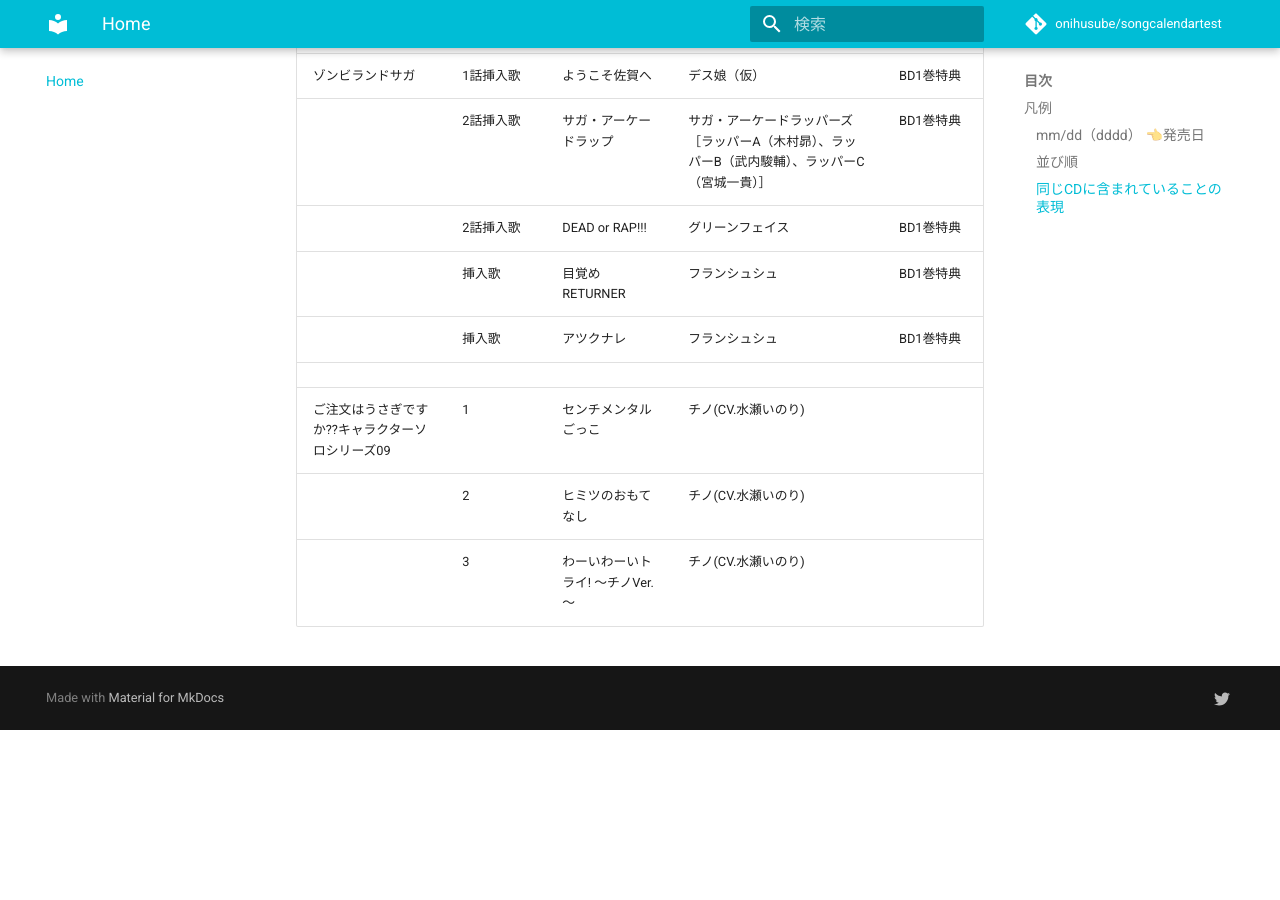
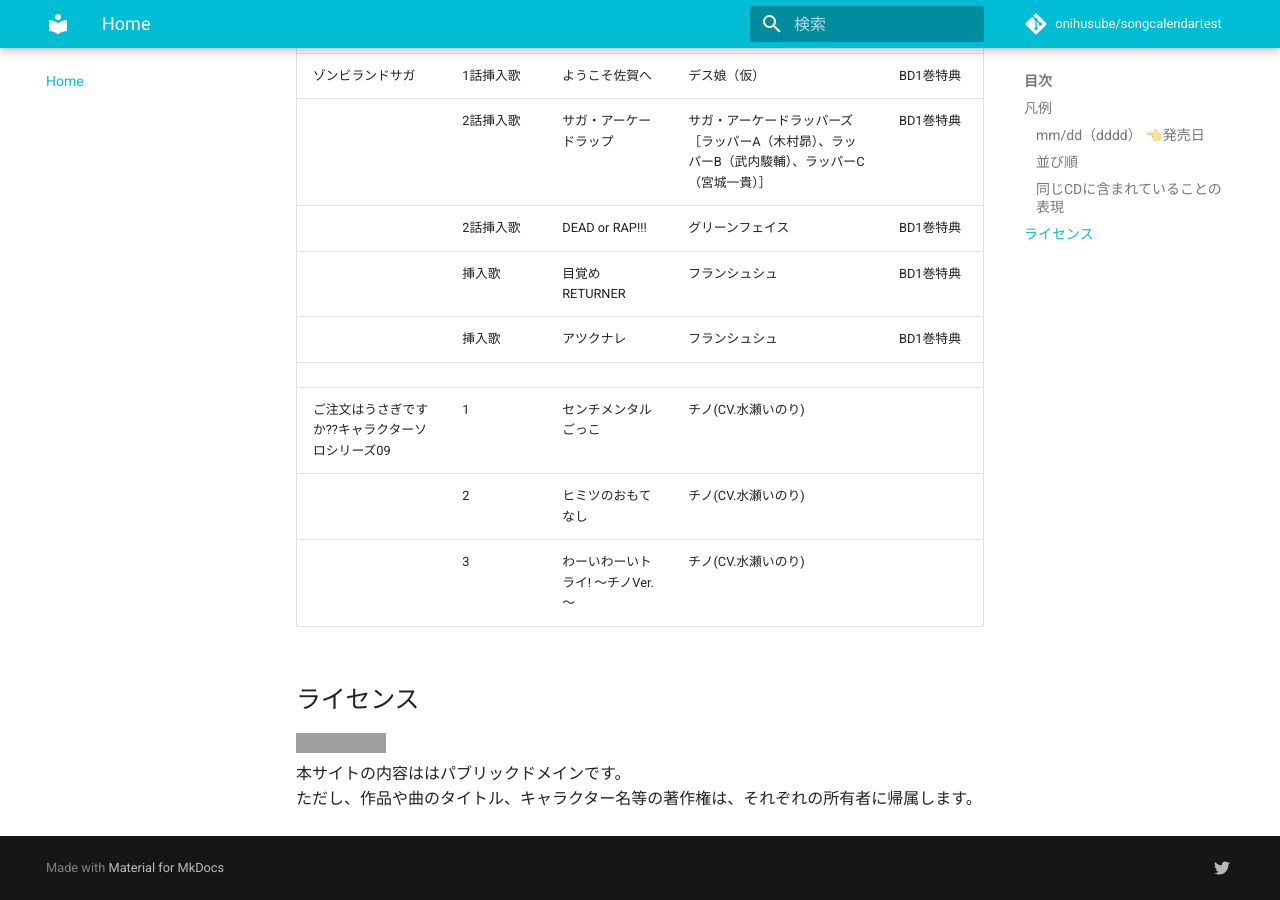
Before and after one commit to onihusube/songcalendartest, an MkDocs documentation site: the page built from docs/index.md, in a window 1280 px wide and 900 px high, scrolled down 1662 px. Built offline with MkDocs 1.6.1 and Material for MkDocs 9.7.7, drawn with Linux system fonts in a browser that asks for light colours; comment, search, counter and statistics services are not loaded; before the commit the page ends 2392 px from its top, so only the background shows below that; grey boxes are pictures that could not be loaded.

Commit message:
ラインセンスについて

```diff
--- a/docs/index.md
+++ b/docs/index.md
@@ -57,3 +57,8 @@
 | ご注文はうさぎですか??キャラクターソロシリーズ09                       |  1   | センチメンタルごっこ                 | チノ(CV.水瀬いのり)          |     |     |
 |                                                  |   2  | ヒミツのおもてなし                  | チノ(CV.水瀬いのり)          |     |     |
 |                                                  |   3  | わーいわーいトライ! ～チノVer.～        | チノ(CV.水瀬いのり)          |     |     |
+
+## ライセンス
+<img src="https://i.creativecommons.org/p/zero/1.0/88x31.png" alt="CC0" />
+本サイトの内容ははパブリックドメインです。
+ただし、作品や曲のタイトル、キャラクター名等の著作権は、それぞれの所有者に帰属します。
```
